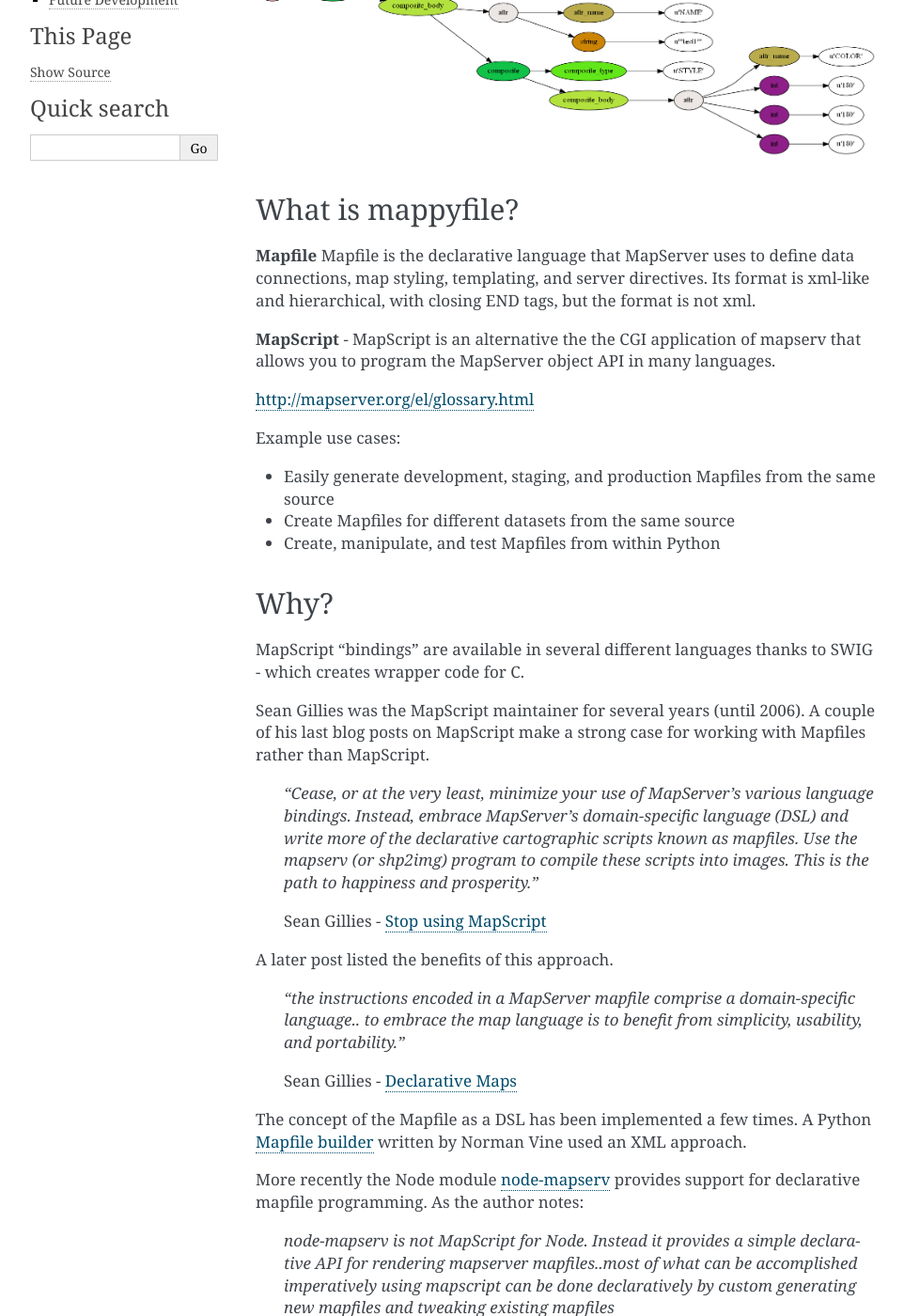
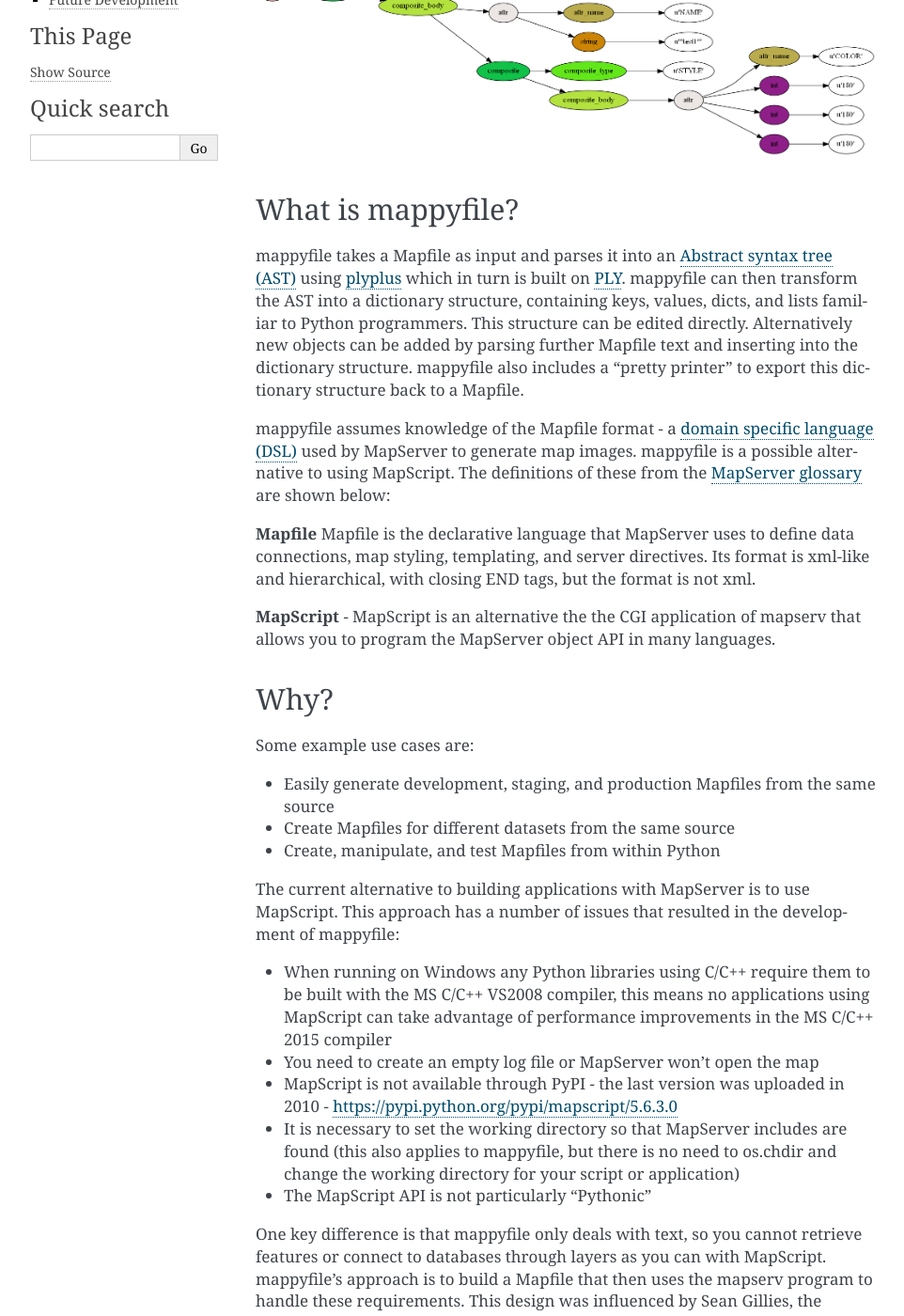
Before and after one commit to geographika/mappyfile, a Sphinx documentation site: the page built from docs/index.rst, in a window 1280 px wide and 1400 px high, scrolled down 368 px. Shown: the whole window at 94% size, without its empty margins (148-1110 px from the left). Built offline with Sphinx 7.4.7, drawn with Linux system fonts in a browser that asks for light colours; some of the changed text lies outside the part shown.

Commit message:
Update why/what sections

```diff
--- a/docs/index.rst
+++ b/docs/index.rst
@@ -22,6 +22,16 @@
 What is mappyfile?
 ------------------
 
+mappyfile takes a Mapfile as input and parses it into an `Abstract syntax tree (AST) <https://en.wikipedia.org/wiki/Abstract_syntax_tree>`_
+using `plyplus <https://github.com/erezsh/plyplus>`_ which in turn is built on `PLY <http://www.dabeaz.com/ply/>`_.
+mappyfile can then transform the AST into a dictionary structure, containing keys, values, dicts, and lists familiar to
+Python programmers. This structure can be edited directly. Alternatively new objects can be added by parsing further Mapfile text and inserting into the
+dictionary structure. mappyfile also includes a "pretty printer" to export this dictionary structure back to a Mapfile.
+
+mappyfile assumes knowledge of the Mapfile format - a `domain specific language (DSL) <https://en.wikipedia.org/wiki/Domain-specific_language>`_ used
+by MapServer to generate map images. mappyfile is a possible alternative to using MapScript. The definitions of these from the
+`MapServer glossary <http://mapserver.org/el/glossary.html>`_ are shown below:
+
 **Mapfile** Mapfile is the declarative language that MapServer uses to define data connections,
 map styling, templating, and server directives. Its format is xml-like and hierarchical,
 with closing END tags, but the format is not xml.
@@ -29,22 +39,29 @@
 **MapScript** - MapScript is an alternative the the CGI application of mapserv that allows you to
 program the MapServer object API in many languages.
 
-http://mapserver.org/el/glossary.html
+Why?
+----
 
-Example use cases:
+Some example use cases are:
 
 * Easily generate development, staging, and production Mapfiles from the same source
 * Create Mapfiles for different datasets from the same source
 * Create, manipulate, and test Mapfiles from within Python
 
-Why?
-----
+The current alternative to building applications with MapServer is to use MapScript. This approach has a
+number of issues that resulted in the development of mappyfile:
 
-MapScript "bindings" are available in several different languages thanks to SWIG - which creates wrapper
-code for C.
++ When running on Windows any Python libraries using C/C++ require them to be built with the MS C/C++ VS2008 compiler, this means no applications using MapScript
+  can take advantage of performance improvements in the MS C/C++ 2015 compiler
++ You need to create an empty log file or MapServer won't open the map
++ MapScript is not available through PyPI - the last version was uploaded in 2010 - https://pypi.python.org/pypi/mapscript/5.6.3.0
++ It is necessary to set the working directory so that MapServer includes are found (this also applies to mappyfile, but there is no need to os.chdir
+  and change the working directory for your script or application)
++ The MapScript API is not particularly "Pythonic"
 
-Sean Gillies was the MapScript maintainer for several years (until 2006). A couple of his last blog
-posts on MapScript make a strong case for working with Mapfiles rather than MapScript.
+One key difference is that mappyfile only deals with text, so you cannot retrieve features or connect to databases through layers as you can with MapScript.
+mappyfile's approach is to build a Mapfile that then uses the mapserv program to handle these requirements. This design was influenced by Sean Gillies,
+the MapScript maintainer for several years (until 2006). A couple of his last blog posts on MapScript make a strong case for working with Mapfiles rather than MapScript:
 
 	*"Cease, or at the very least, minimize your use of MapServer's various language bindings.
 	Instead, embrace MapServer's domain-specific language (DSL) and write more of the declarative
@@ -53,15 +70,14 @@
 
 	Sean Gillies - `Stop using MapScript`_
 
-A later post listed the benefits of this approach.
+A later post listed the benefits of this approach:
 
 	*"the instructions encoded in a MapServer mapfile comprise a domain-specific language..
 	to embrace the map language is to benefit from simplicity, usability, and portability."*
 
 	Sean Gillies - `Declarative Maps`_
 
-The concept of the Mapfile as a DSL has been implemented a few times. A Python
-`Mapfile builder`_ written by Norman Vine used an XML approach.
+The concept of the Mapfile as a DSL has been implemented a few times. A Python `Mapfile builder`_ written by Norman Vine used an XML approach.
 
 More recently the Node module `node-mapserv`_ provides support for declarative mapfile programming.
 As the author notes:
@@ -71,13 +87,14 @@
 	using mapscript can be done declaratively by custom generating new mapfiles and tweaking
 	existing mapfiles*
 
+As an interesting footnote the MapScript "bindings" are available in several different languages thanks to `SWIG <https://en.wikipedia.org/wiki/SWIG>`_ which creates wrapper
+code for C. SWIG was developed by `David Beazley <http://www.dabeaz.com/>`_, who then later built `PLY <http://www.dabeaz.com/ply/>`_ on which mappyfile is based.
+PLY is an implementation of lex and yacc parsing tools for Python - the tools MapServer itself uses to parse Mapfiles in C.
+
 API Examples
 ------------
 
-This section details the proposed use of the ``mappyfile`` library. The API will be similar to Python's `configparser API <https://docs.python.org/3/library/configparser.html#mapping-protocol-access>`_.
-
-+ all keys will be lower case
-+ all values will be returned as strings by default from the parsing (assume this is the case, or could convert integers etc.)
+This section details the basic use of the ``mappyfile`` library.
 
 Accessing Values
 ++++++++++++++++
```
